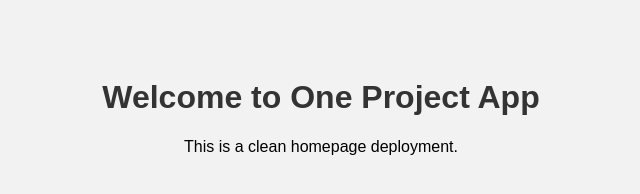
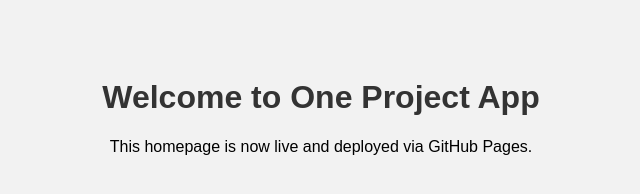
Before and after one commit to nshkp16-source/nshkp16-source.github.io, a plain HTML site: page index.html in a window 1280 px wide. Shown: the whole page, without its empty margins (319-959 px from the left). Drawn offline with Linux system fonts and the light colour scheme.

Commit message:
Update homepage to trigger GitHub Pages deployment

```diff
--- a/index.html
+++ b/index.html
@@ -7,6 +7,6 @@
 </head>
 <body>
   <h1>Welcome to One Project App</h1>
-  <p>This is a clean homepage deployment.</p>
+  <p>This homepage is now live and deployed via GitHub Pages.</p>
 </body>
 </html>
```
